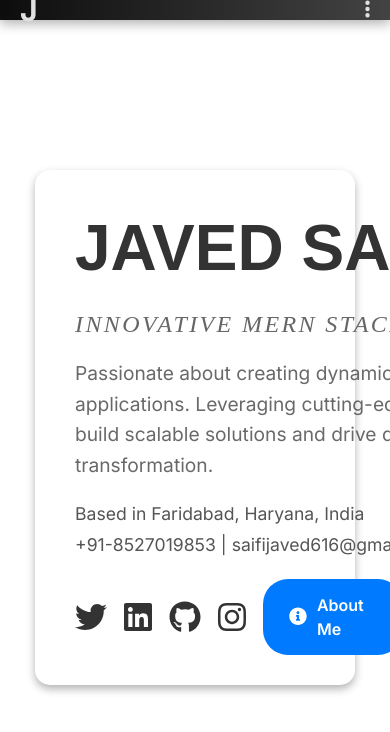
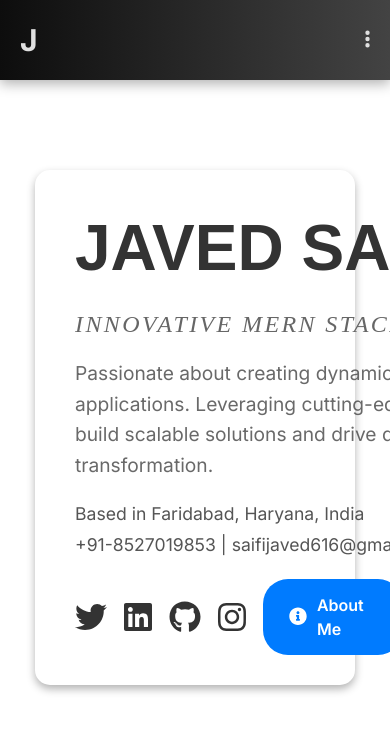
Before and after one commit to javedsaifi-abacus/Portfolio_NEXT, a Next.js app: page / in a window 390 px wide. Shown: the top 732 px of the page. Built offline with nearby package versions, Linux system fonts and the light colour scheme.

Commit message:
"Updated navbar styles for responsive design on small screens"

```diff
--- a/src/app/components/navbar.module.css
+++ b/src/app/components/navbar.module.css
@@ -105,6 +105,11 @@
 
 /* Responsive Design */
 @media (max-width: 468px) {
+  .nav {
+    height: 80px; /* Increase height of the navbar */
+    padding: 20px 20px; /* Adjust padding to fit new height */
+  }
+
   .menu-toggle {
     display: block; /* Show menu toggle on screens below 468px */
     position: absolute;
@@ -129,7 +134,7 @@
     right: 0;
     background: #0d0d0d; /* Background color to match navbar */
     width: 250px; /* Adjust width as needed */
-    height: 100%; /* Full height */
+    height: calc(100% - 80px); /* Adjust height to fit below the navbar */
     transform: translateX(100%); /* Hide off-screen by default */
     transition: transform 0.3s ease; /* Smooth transition for sliding effect */
     display: flex;
```
